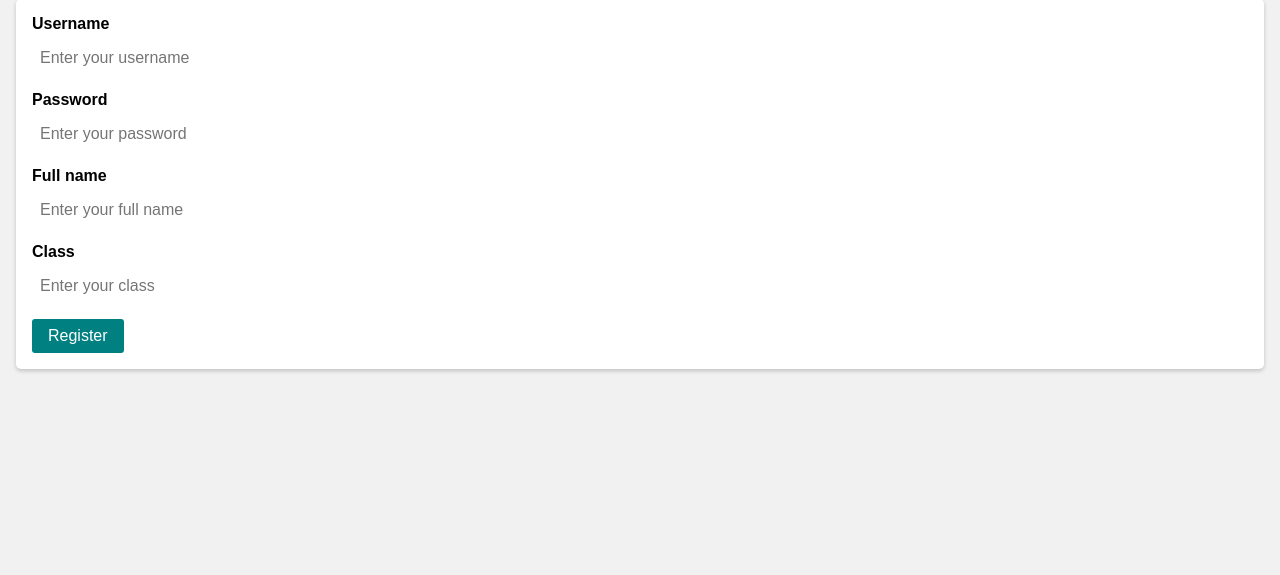
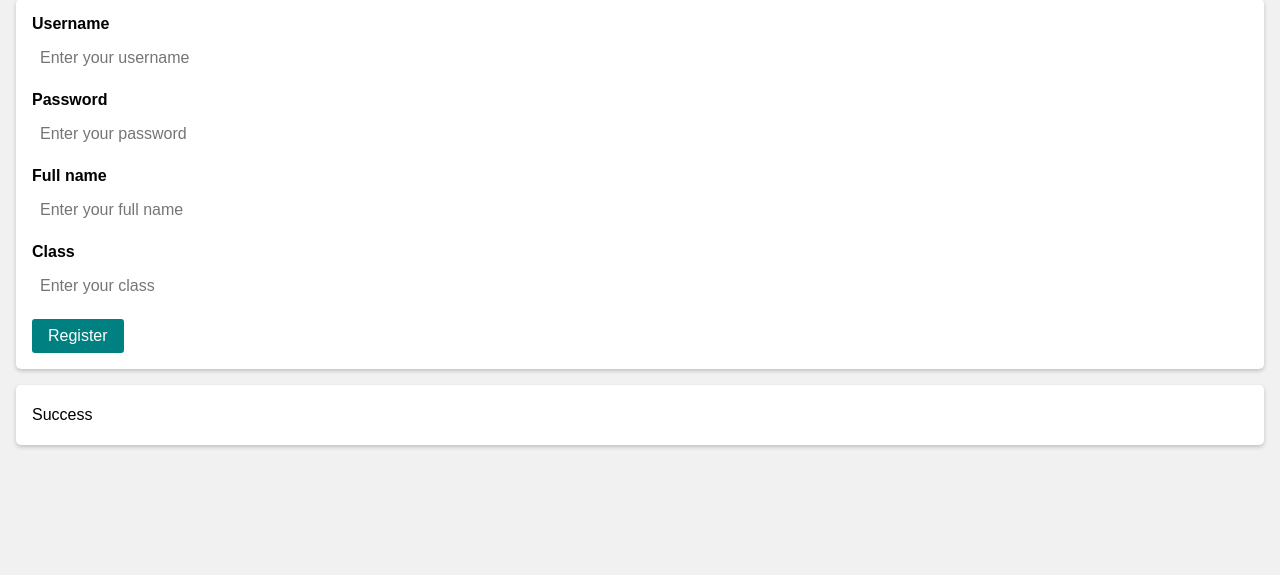
Before and after one commit to hollowcrust/SavingTheWorld_1, a Flask app: page /registration in a window 1280 px wide. Shown: the part 151-726 px from the top of the page. Run offline with Flask 2, Linux system fonts and the light colour scheme.

Commit message:
Update registration.html
Add 'Success' state

```diff
--- a/templates/registration.html
+++ b/templates/registration.html
@@ -13,7 +13,7 @@
     <img src="{{ url_for('static', filename='logo.png') }}" alt="ASRJC Logo">
     <h1 class="headtext">Registration</h1>
 	<nav class="navbar">
-      <ul>
+      <ul class="link">
         <li><a href="{{ url_for('index')}}">Log in</a></li>
         <li><a href="{{ url_for('registration') }}">Register</a></li>
       </ul>
@@ -47,6 +47,11 @@
   <div class="userdata">
     <p>User already has an account</p>
   </div>
+
+  {% else %}
+  <div class="userdata">
+    <p>Success</p>
+  </div>
   {% endif %}
 </body>
 </html>
```
